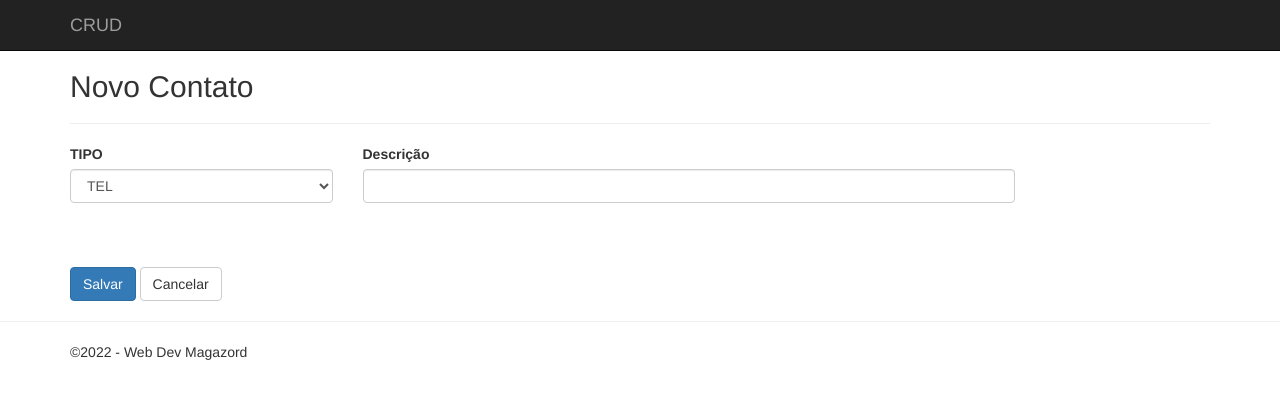
After one commit to ViniciusStk/CRUD, a PHP site: page /view/contato/add.php in a window 1280 px wide. The commit adds this page. Shown: the top 399 px of the page. Run offline with PHP 8.4, Linux system fonts and the light colour scheme; data that the repository does not hold is empty; some libraries are stand-ins or nearby versions.

Commit message:
[ADD] adicionado tela de cadastro de contato, [UPDATE] Adicionado btn de novo contato a view de pessoa

```diff
--- a/crud-php/model/contato/functions.php
+++ b/crud-php/model/contato/functions.php
@@ -21,11 +21,9 @@ function indexContato($idPessoa = null) {
 function addContato() {
 
     if (!empty($_POST['contato'])) {
-
         $contato = $_POST['contato'];
-
-        save('contatos', $contato);
-        header('location: ../../view/pessoas/index.php');
+        save('contato', $contato);
+        header("location: ../../view/pessoas/index.php?id=$idPessoa");
     }
 }
 
@@ -39,12 +37,12 @@ function editContato() {
 
             $contato = $_POST['contato'];
 
-            update('contatos', $id, $contato);
+            update('contato', $id, $contato);
             header('location: ../../view/pessoas/index.php');
         } else {
 
             global $contato;
-            $contato = find('contatos', $id);
+            $contato = find('contato', $id);
         }
     } else {
         header('location: ../../view/pessoas/index.php');
@@ -54,7 +52,7 @@ function editContato() {
 function deleteContato($id = null) {
 
     global $contato;
-    $contato = remove('contatos', $id);
+    $contato = remove('contato', $id);
 
     header('location: ../../view/pessoas/index.php');
 }
--- /dev/null
+++ b/crud-php/view/contato/add.php
@@ -0,0 +1,40 @@
+<?php
+require_once('../../model/contato/functions.php');
+indexContato();
+addContato();
+?>
+<?php $idPessoa = (!empty($_GET['id']) ? $_GET['id'] : ''); ?>
+<?php include(HEADER_TEMPLATE); ?>
+
+    <h2>Novo Contato</h2>
+
+    <form action="add.php" method="post">
+        <!-- area de campos do form -->
+        <hr />
+        <div class="row">
+            <div class="form-group col-md-3">
+                <label for="name">TIPO</label>
+                <select class="form-control" name="contato['tipo']">
+                    <option value="TEL" selected>TEL</option>
+                    <option value="EMAIL">EMAIL</option>
+                </select>
+            </div>
+
+            <div class="form-group col-md-7">
+                <label for="campo2">Descrição</label>
+                <input type="text" class="form-control" name="contato['descricao']">
+            </div>
+        </div>
+            <div class="form-group">
+                <input type="text" class="form-control invisible" name="contato['idPessoa']" value="<?php echo $idPessoa; ?>">
+            </div>
+
+        <div id="actions" class="row">
+            <div class="col-md-12">
+                <button type="submit" class="btn btn-primary">Salvar</button>
+                <a href="../pessoas/view.php?id=<?php echo $idPessoa; ?>" class="btn btn-default">Cancelar</a>
+            </div>
+        </div>
+    </form>
+
+<?php include(FOOTER_TEMPLATE); ?>
```
Also changed, not shown: crud-php/view/pessoas/view.php (+7 -1 lines).
